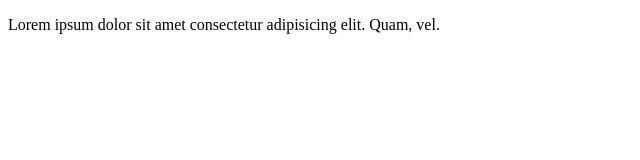
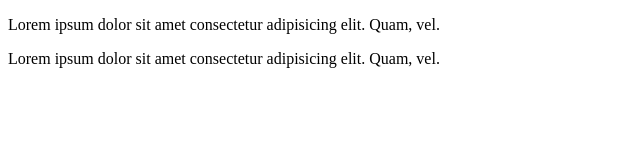
Before and after one commit to Jonathan-Paladines/test-repositorio, a plain HTML site: page index.html in a window 1280 px wide. Shown: the whole page, without its empty margins (0-640 px from the left). Drawn offline with Linux system fonts and the light colour scheme.

Commit message:
Cambio numero tres

```diff
--- a/index.html
+++ b/index.html
@@ -17,6 +17,13 @@
         </div>
     </div>
 
+    <!--Div contenedor 2-->
+    <div class="container">
+        <div class="row">
+            <p>Lorem ipsum dolor sit amet consectetur adipisicing elit. Quam, vel.</p>
+        </div>
+    </div>
+
 </body>
 
 </html>
```
